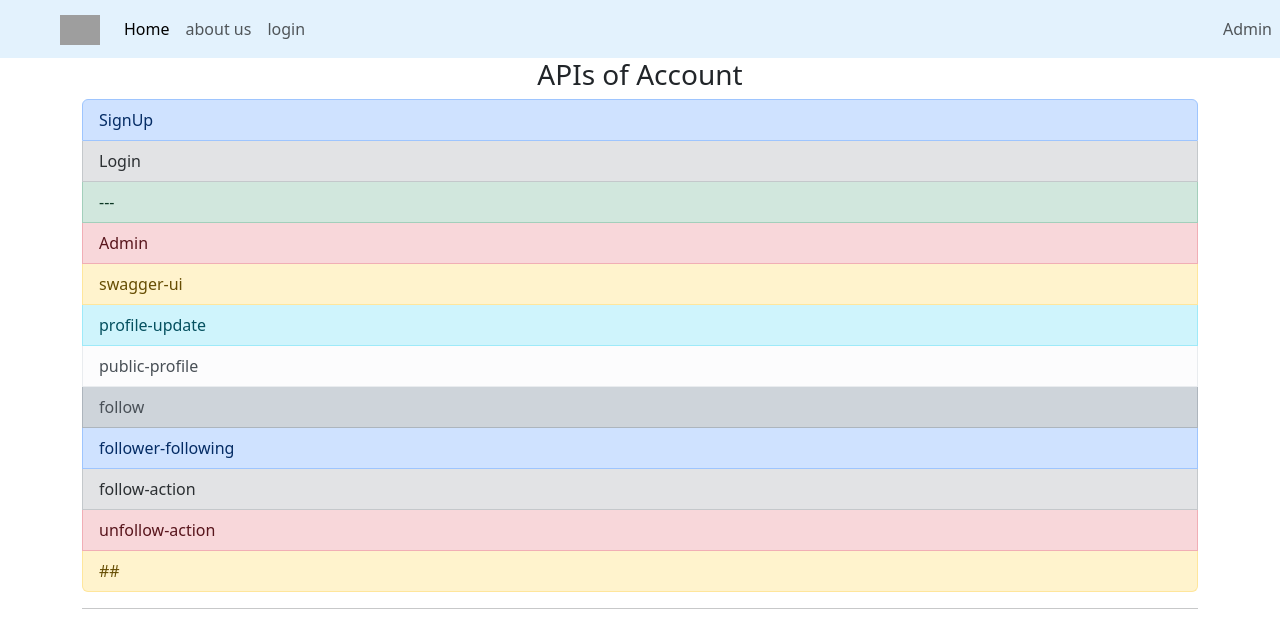
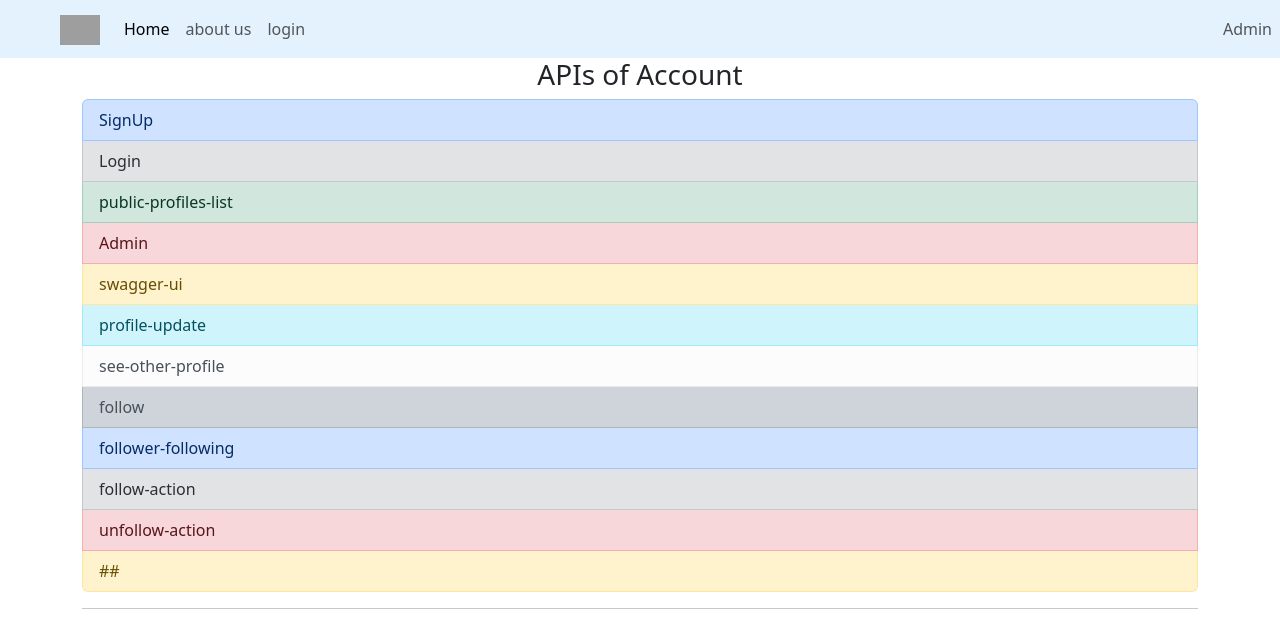
Before and after one commit to kezb90/social_media, a Django app: template landing_page/templates/main.html in a window 1280 px wide. Shown: the top 618 px of the page. Run offline with Django 4.2, Linux system fonts and the light colour scheme; the template is opened without the code that fills it, so the values that code supplies are empty; grey boxes are pictures that could not be loaded.

Commit message:
update urls

```diff
--- a/accounts/urls.py
+++ b/accounts/urls.py
@@ -8,9 +8,9 @@ urlpatterns = [
     path("signup/", SignUpView.as_view(), name="signup"),
     path("login/", LoginView.as_view(), name="login"),
     path('profile/update/', ProfileUpdateView.as_view(), name='profile-update'),
-    path('profile/<int:pk>/', PublicProfileView.as_view(), name='public-profile'),
+    path('profile/<int:pk>/', PublicProfileView.as_view(), name='see-other-profile'),
     path('follower-following/', FollowerFollowingView.as_view(), name='follower-following'),
-    path('public-profiles/', PublicProfileListView.as_view(), name='public-profiles'),
+    path('public-profiles/', PublicProfileListView.as_view(), name='public-profiles-list'),
     path('follow/', FollowActionView.as_view(), name='follow-action'),
     path('unfollow/', UnfollowActionView.as_view(), name='unfollow-action'),
 
--- a/landing_page/templates/main.html
+++ b/landing_page/templates/main.html
@@ -16,11 +16,11 @@ landing page
     <ul class="list-group">
         <li class="list-group-item list-group-item-primary"><a class="nav-link" href="{% url 'accounts:signup' %}">SignUp</a></li>
         <li class="list-group-item list-group-item-secondary"><a class="nav-link" href="{% url 'accounts:login' %}">Login</a></li>
-        <li class="list-group-item list-group-item-success"><a class="nav-link" href="#">---</a></li>
+        <li class="list-group-item list-group-item-success"><a class="nav-link" href="{% url 'accounts:public-profiles-list' %}">public-profiles-list</a></li>
         <li class="list-group-item list-group-item-danger"><a class="nav-link" href="/administrator">Admin</a></li>
         <li class="list-group-item list-group-item-warning"><a class="nav-link" href="/api/schema/swagger-ui/">swagger-ui</a></li>
         <li class="list-group-item list-group-item-info"><a class="nav-link" href="{% url 'accounts:profile-update'%}">profile-update</a></li>
-        <li class="list-group-item list-group-item-light"><a class="nav-link" href="{% url 'accounts:public-profile' 1 %}">public-profile</a></li>
+        <li class="list-group-item list-group-item-light"><a class="nav-link" href="{% url 'accounts:see-other-profile' 1 %}">see-other-profile</a></li>
         <li class="list-group-item list-group-item-dark"><a class="nav-link" href="#">follow {{request.user.username}}</a></li>
         <li class="list-group-item list-group-item-primary"><a class="nav-link" href="{% url 'accounts:follower-following' %}">follower-following</a></li>
         <li class="list-group-item list-group-item-secondary"><a class="nav-link" href="{% url 'accounts:follow-action' %}">follow-action</a></li>
```
